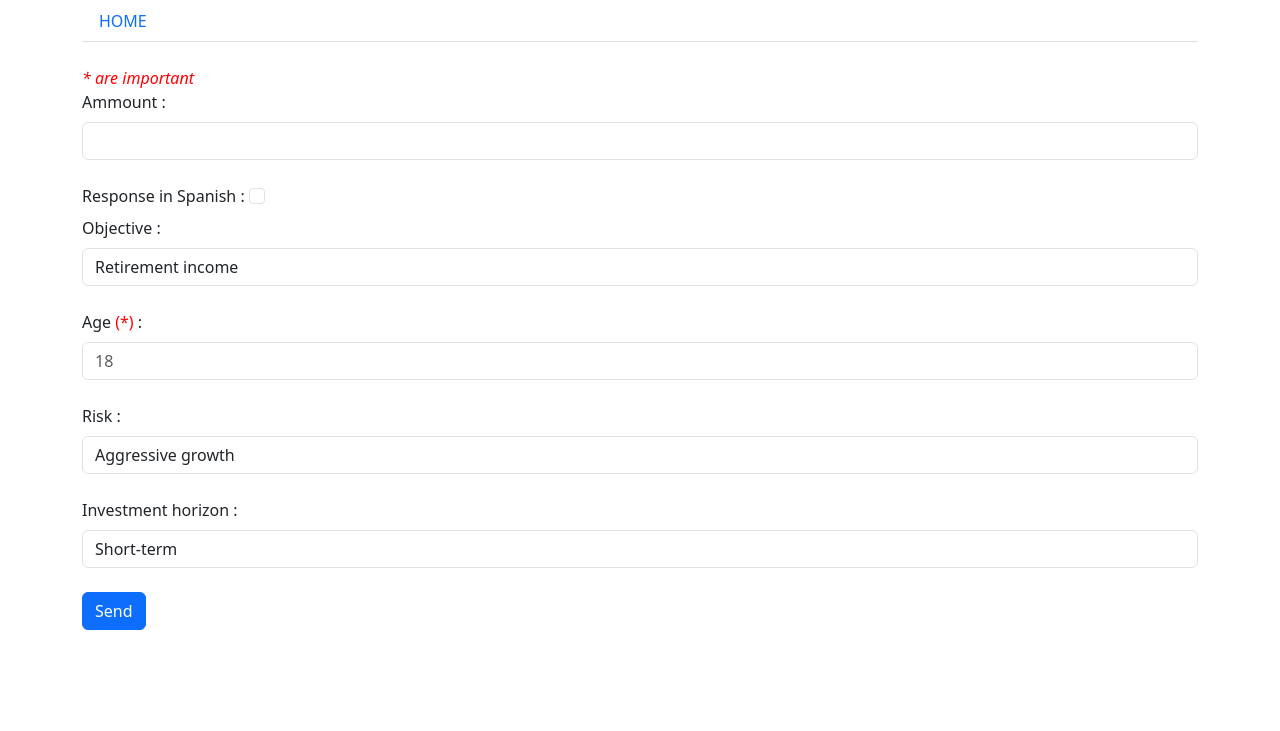
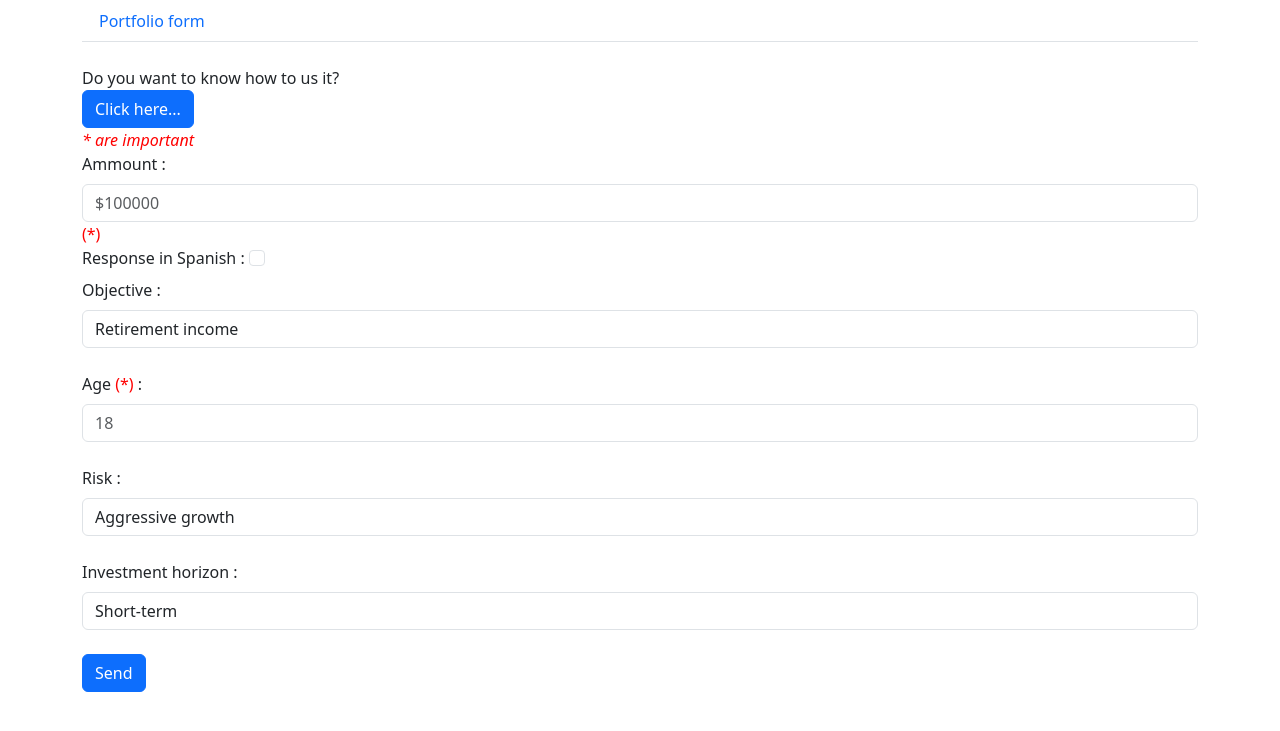
Before and after one commit to addu0g/aiportfolios, a Django app: page /aiportfolios/ in a window 1280 px wide. Shown: the top 731 px of the page. Run offline with Django 5.2, Linux system fonts and the light colour scheme; some libraries are stand-ins or nearby versions.

Commit message:
Adding instrucions and changing som names

```diff
--- a/aiportfolios/templates/aiportfolios/index.html
+++ b/aiportfolios/templates/aiportfolios/index.html
@@ -5,13 +5,100 @@
 {% endblock %}
 
 {% block content %}
+    <script type="text/javascript">
+        window.onload = () => {
+            langChange();
+        }
+        var lang = false;
+        function langChange(){
+            var sp = "<p>"+
+                "Paso 1: Complete el monto Busque el campo denominado 'Monto'."+
+                "Ingrese el monto de dinero que desea invertir."+
+                "</p><p>"+
+                "Paso 2: Seleccione el idioma (opcional) Si prefiere una respuesta en español, marque la casilla junto a 'Respuesta en español'."+
+                "</p><p>"+
+                "Paso 3: Especifique el objetivo En el campo 'Objetivo', indique su meta de inversión. En el ejemplo, el objetivo es 'Ingresos de jubilación'. Puede personalizarlo para que coincida con sus propias metas (por ejemplo, 'Pago inicial', 'Fondo de emergencia', 'Educación')."+
+                "</p><p>"+
+                "Paso 4: Ingrese la edad En el campo 'Edad', ingrese su edad actual."+
+                "</p><p>"+
+                "Paso 5: Elija la tolerancia al riesgo Seleccione su nivel de tolerancia al riesgo de las opciones proporcionadas. En el ejemplo, se seleccionó 'Crecimiento agresivo'. Ajústelo según su nivel de comodidad con las posibles pérdidas de inversión."+
+                "</p><p>"+
+                "Paso 6: Defina el horizonte de inversión Especifique su horizonte de inversión. En el ejemplo, se seleccionó 'Corto plazo'. Elija el período de tiempo en el que planea invertir su dinero."+
+                "</p><p>"+
+                "Paso 7: Haga clic en 'Enviar' Una vez que haya completado toda la información requerida, haga clic en el botón 'Enviar' para enviar su solicitud."+
+                "</p>";
+            var en = "<p>"+
+                "Step 1: Fill in the Amount"+
+                "Locate the field labeled 'Amount'."+
+                "</p><p>"+
+                "Enter the amount of money you wish to invest."+
+                "</p><p>"+
+                "Step 2: Select Language (Optional)"+
+                "If you prefer a response in Spanish, check the box next to 'Response in Spanish'."+
+                "</p><p>"+
+                "Step 3: Specify Objective"+
+                "In the 'Objective' field, state your investment goal."+
+                "In the example, the objective is 'Retirement income'."+
+                "You can customize this to match your own goals (e.g., 'Down payment', 'Emergency fund', 'Education')."+
+                "</p><p>"+
+                "Step 4: Enter Age"+
+                "In the 'Age' field, enter your current age."+
+                "</p><p>"+
+                "Step 5: Choose Risk Tolerance"+
+                "Select your risk tolerance level from the options provided."+
+                "In the example, 'Aggressive growth' is selected."+
+                "Adjust this based on your comfort level with potential investment losses."+
+                "</p><p>"+
+                "Step 6: Define Investment Horizon"+
+                "Specify your investment horizon."+
+                "In the example, 'Short-term' is selected."+
+                "Choose the timeframe for which you plan to invest your money."+
+                "</p><p>"+
+                "Step 7: Click 'Send'"+
+                "Once you have filled in all the required information, click the 'Send' button to submit your request."+
+                "</p>"
+            if(!lang){
+                document.getElementById('modalcontent').innerHTML=en
+            }
+            else{
+                document.getElementById('modalcontent').innerHTML=sp
+            }
+            lang =!lang;
+        }
+    </script>
+    <br/>
+    <span>Do you want to know how to us it?</span><br/>
+    <button type="button" class="btn btn-primary" data-bs-toggle="modal" data-bs-target="#instructionsModal">
+        Click here...
+    </button>
+
+
+    <div class="modal fade" id="instructionsModal" tabindex="-1" aria-labelledby="instructionsModalLabel" aria-hidden="true">
+        <div class="modal-dialog">
+          <div class="modal-content">
+            <div class="modal-header">
+              <h1 class="modal-title fs-5" id="instructionsModalLabel">Instructions</h1>
+              <button type="button" class="btn-close" data-bs-dismiss="modal" aria-label="Close"></button>
+            </div>
+            <div class="modal-body">
+                <button onclick="langChange()" type="button" class="btn btn-primary">Switch instructions to spanish</button><br/>
+                <div id="modalcontent">
+
+                </div>
+            </div>
+            <div class="modal-footer">
+              <button type="button" class="btn btn-secondary" data-bs-dismiss="modal">Close</button>
+            </div>
+          </div>
+        </div>
+    </div>
     <br/>
     <i style="color:red">* are important</i>
     <form method="post" action="iaresult"> {% csrf_token %}
         <label for="ammount" class="form-label">
             Ammount :
         </label>
-        <input name="ammount" value="{{ prompt_values.ammount }}" type="number" class="form-control" required/>
+        <input name="ammount" value="{{ prompt_values.ammount }}" type="number" class="form-control" required placeholder="$100000"/><span style="color:red">(*)</span>
         <br/>
         <label for="language" class="form-label">
             Response in Spanish :
--- a/aiportfolios/templates/master.html
+++ b/aiportfolios/templates/master.html
@@ -12,7 +12,7 @@
 <div class="container">
   <ul class="nav nav-tabs">
     <li class="nav-item">
-      <a class="nav-link" href="/aiportfolios">HOME</a>
+      <a class="nav-link" href="/aiportfolios">Portfolio form</a>
     </li>
 
   </ul>
--- a/aiportfolios/views.py
+++ b/aiportfolios/views.py
@@ -39,7 +39,7 @@ def iaquery(request):
     language = "English"
     if "language" in request.POST:
         language = "Spanish"
-    role = "Act as Warren Buffet, Act as Peter Lynch, Act as Stanley Druckenmiller, Act as Ray Dalio"
+    role = "Act as Warren Buffet, Act as Peter Lynch, Act as Stanley Druckenmiller, Act as Wilbur Ed Bosarge, Act as Jr. Bruce Eames"
     goal = f"Generate a portfolio for a person in its {age} who is looking a risk tolerance: {risk}, and with an investment horizon of {horizon} this investment will be to {objective}"
     restrictions = "Use simple language, write in a formal tone"
     format = f"""Create the response in language: {language}, Answer with bullet points,
```
